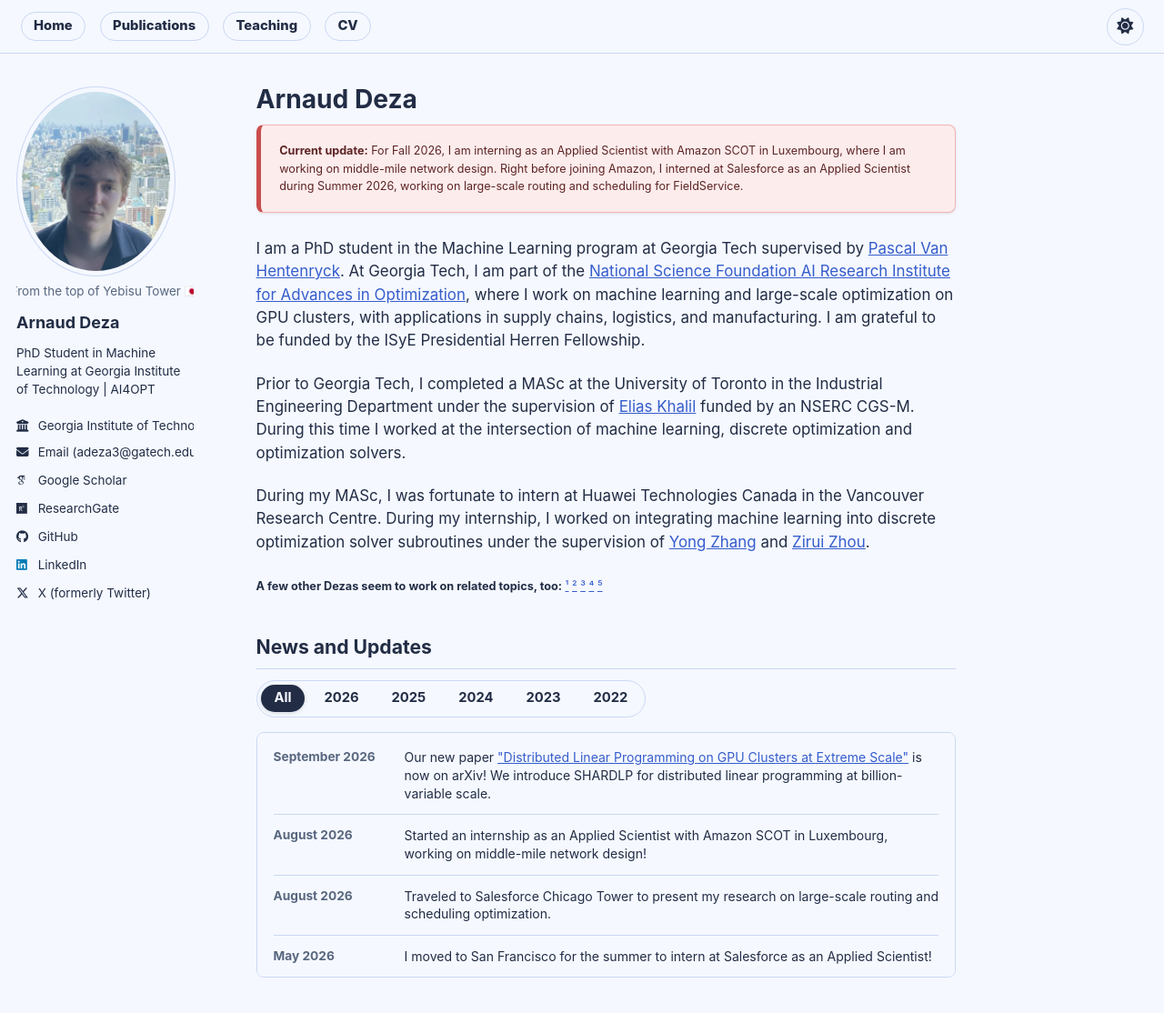
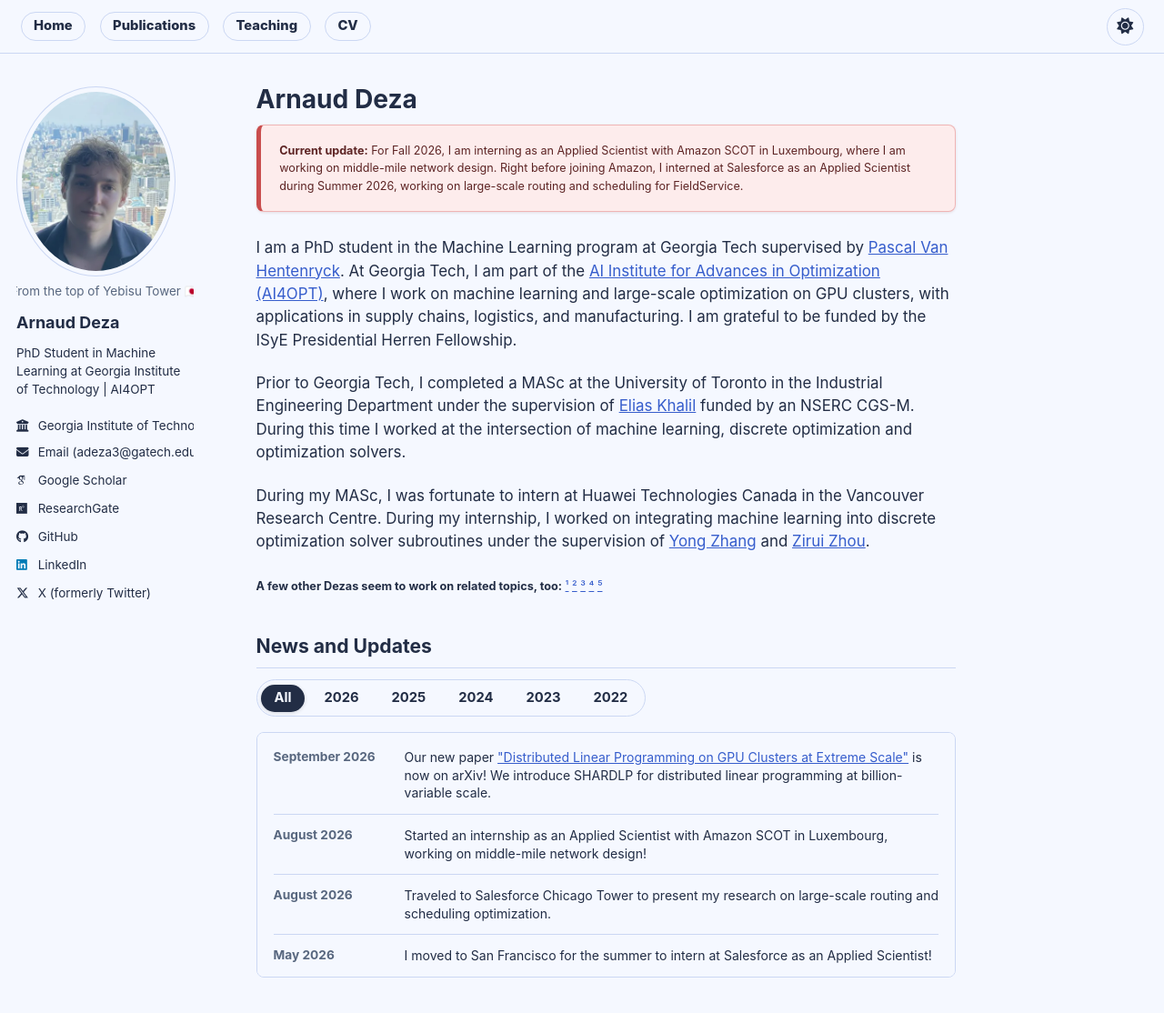
Before and after one commit to ArnaudDeza/ArnaudDeza.github.io, a Jekyll site: the page built from _pages/about.md, in a window 1280 px wide and 1193 px high. Shown: the top 1114 px of the window at 91% size. Built offline with Jekyll 4.4.1, drawn with Linux system fonts in a browser that asks for light colours.

Commit message:
Clarify AI4OPT name on homepage

```diff
--- a/_pages/about.md
+++ b/_pages/about.md
@@ -15,7 +15,7 @@ redirect_from:
     <p><strong>Current update:</strong> For Fall 2026, I am interning as an Applied Scientist with Amazon SCOT in Luxembourg, where I am working on middle-mile network design. Right before joining Amazon, I interned at Salesforce as an Applied Scientist during Summer 2026, working on large-scale routing and scheduling for FieldService.</p>
   </div>
 
-  <p>I am a PhD student in the Machine Learning program at Georgia Tech supervised by <a href="https://scholar.google.com/citations?user=GxFQz-4AAAAJ&amp;hl=en">Pascal Van Hentenryck</a>. At Georgia Tech, I am part of the <a href="https://www.ai4opt.org/">National Science Foundation AI Research Institute for Advances in Optimization</a>, where I work on machine learning and large-scale optimization on GPU clusters, with applications in supply chains, logistics, and manufacturing. I am grateful to be funded by the ISyE Presidential Herren Fellowship.</p>
+  <p>I am a PhD student in the Machine Learning program at Georgia Tech supervised by <a href="https://scholar.google.com/citations?user=GxFQz-4AAAAJ&amp;hl=en">Pascal Van Hentenryck</a>. At Georgia Tech, I am part of the <a href="https://www.ai4opt.org/">AI Institute for Advances in Optimization (AI4OPT)</a>, where I work on machine learning and large-scale optimization on GPU clusters, with applications in supply chains, logistics, and manufacturing. I am grateful to be funded by the ISyE Presidential Herren Fellowship.</p>
 
     <p>Prior to Georgia Tech, I completed a MASc at the University of Toronto in the Industrial Engineering Department under the supervision of <a href="https://scholar.google.com/citations?user=juqDWQMAAAAJ&amp;hl=en">Elias Khalil</a> funded by an NSERC CGS-M. During this time I worked at the intersection of machine learning, discrete optimization and optimization solvers.</p>
 
```
